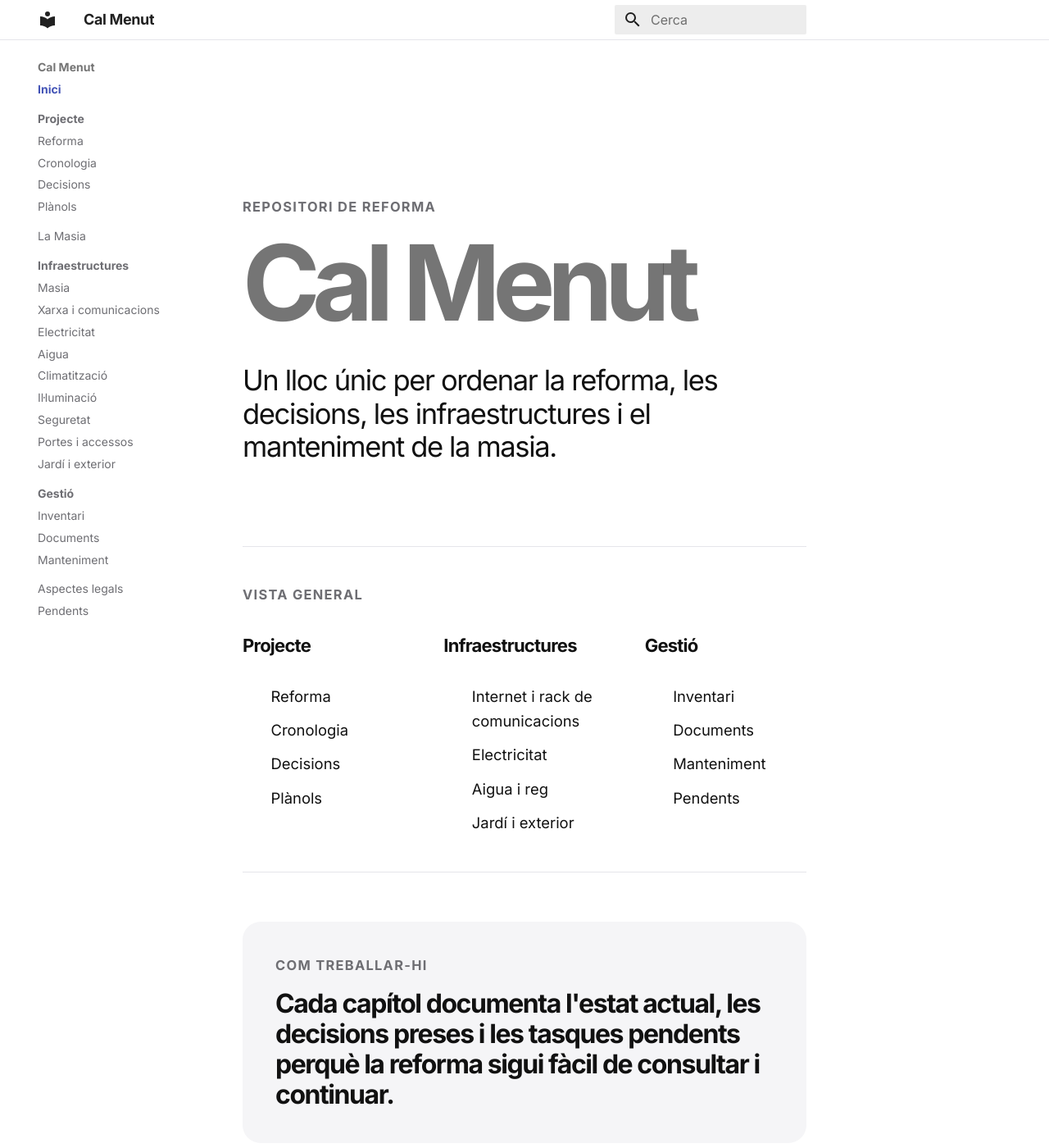
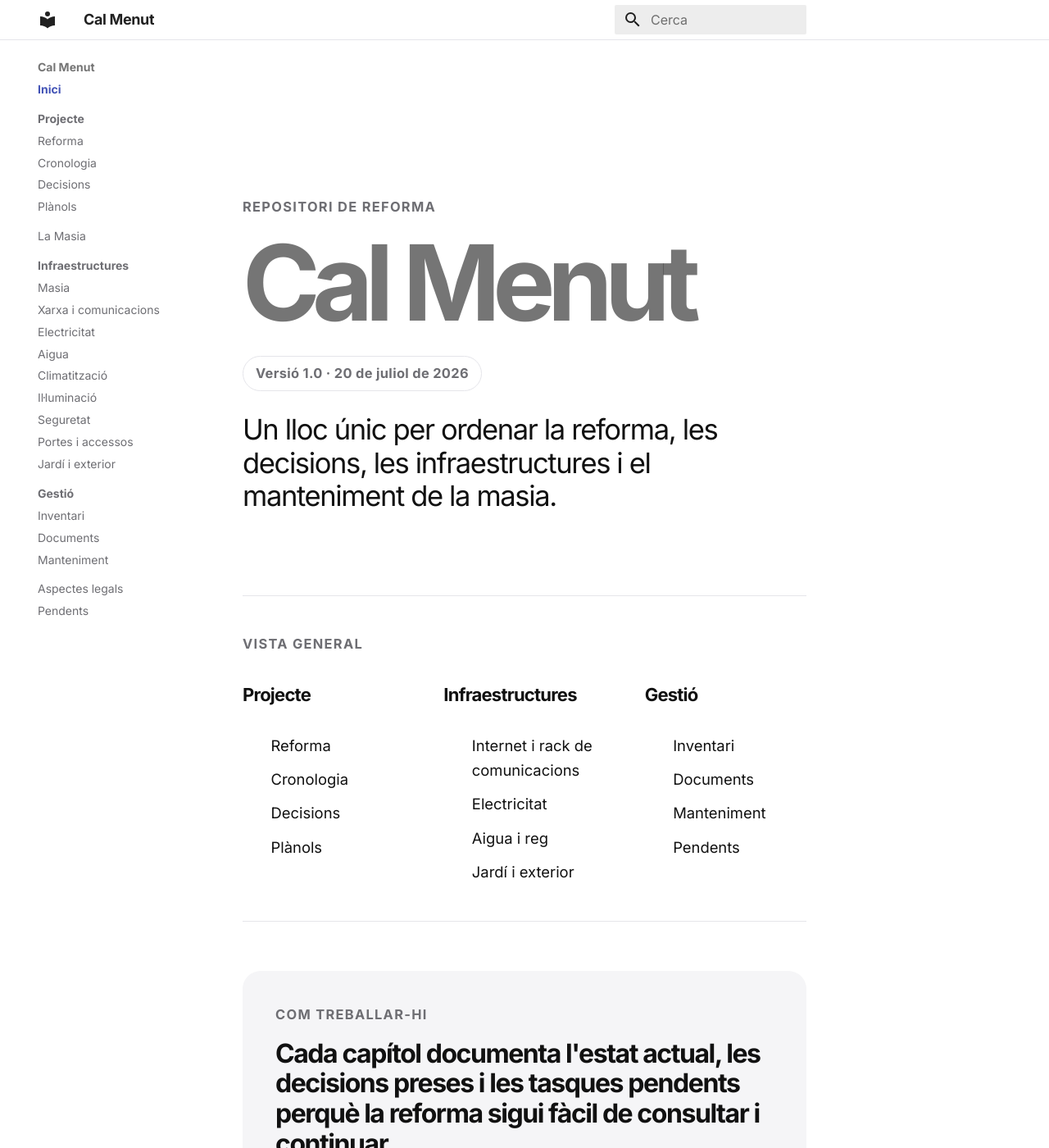
Before and after one commit to marctorrens/cal-menut-digital-twin, an MkDocs documentation site: the page built from docs/index.md, in a window 1280 px wide and 1400 px high. Shown: the whole window at 82% size. Built offline with MkDocs 1.6.1 and Material for MkDocs 9.7.7, drawn with Linux system fonts in a browser that asks for light colours; comment, search, counter and statistics services are not loaded.

Commit message:
Add homepage version metadata

```diff
--- a/docs/index.md
+++ b/docs/index.md
@@ -2,6 +2,7 @@
   <section class="cm-hero">
     <p class="cm-eyebrow">Repositori de reforma</p>
     <h1>Cal Menut</h1>
+    <p class="cm-version">Versió 1.0 · 20 de juliol de 2026</p>
     <p class="cm-subtitle">Un lloc únic per ordenar la reforma, les decisions, les infraestructures i el manteniment de la masia.</p>
   </section>
 
--- a/docs/stylesheets/extra.css
+++ b/docs/stylesheets/extra.css
@@ -78,8 +78,20 @@
   letter-spacing: -0.075em;
 }
 
+.cm-version {
+  display: inline-flex;
+  margin: 1.5rem 0 0;
+  padding: 0.35rem 0.75rem;
+  color: var(--cm-muted);
+  font-size: 0.82rem;
+  font-weight: 600;
+  letter-spacing: 0.02em;
+  border: 1px solid var(--cm-line);
+  border-radius: 999px;
+}
+
 .cm-subtitle {
-  margin: 2rem 0 0;
+  margin: 1.35rem 0 0;
   max-width: 660px;
   color: var(--cm-text);
   font-size: clamp(1.45rem, 2.7vw, 2.15rem);
```
